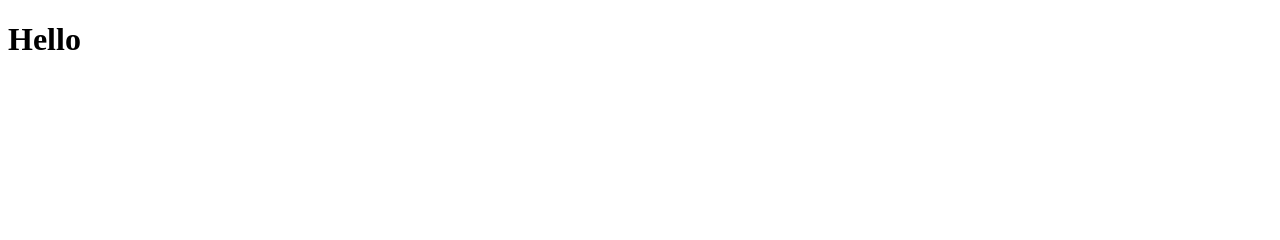
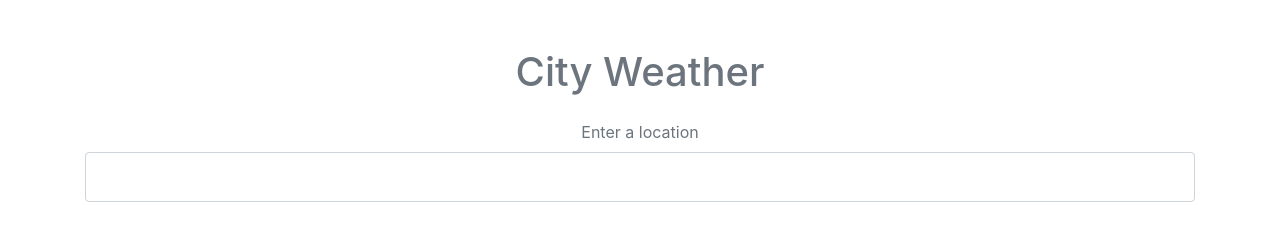
Before and after one commit to Gradius93/city_weather, a plain HTML site: page index.html in a window 1280 px wide. Drawn offline with nearby package versions, Linux system fonts and the light colour scheme.

Commit message:
added form

```diff
--- a/index.html
+++ b/index.html
@@ -2,9 +2,21 @@
 <html lang="en" dir="ltr">
   <head>
     <meta charset="utf-8">
-    <title></title>
+    <meta name="viewport" content="width=device-width, initial-scale=1.0">
+    <meta http-equiv="X-UA-Compatible" content="ie=edge">
+    <link rel="stylesheet" href="https://stackpath.bootstrapcdn.com/bootstrap/4.3.1/css/bootstrap.min.css" integrity="sha384-ggOyR0iXCbMQv3Xipma34MD+dH/1fQ784/j6cY/iJTQUOhcWr7x9JvoRxT2MZw1T" crossorigin="anonymous">
+    <link rel="stylesheet" href="styles.css">
+    <title>City Weather</title>
   </head>
   <body>
-    <h1>Hello</h1>
+    <div class="container my-5 mx-auto">
+      <h1 class="text-muted text-center my-4">City Weather</h1>
+
+      <form class="change-location my-4 text-center text-muted" action="index.html" method="post">
+        <label for="city">Enter a location</label>
+        <input type="text" name="city" class="form-control p-4">
+
+      </form>
+    </div>
   </body>
 </html>
```
